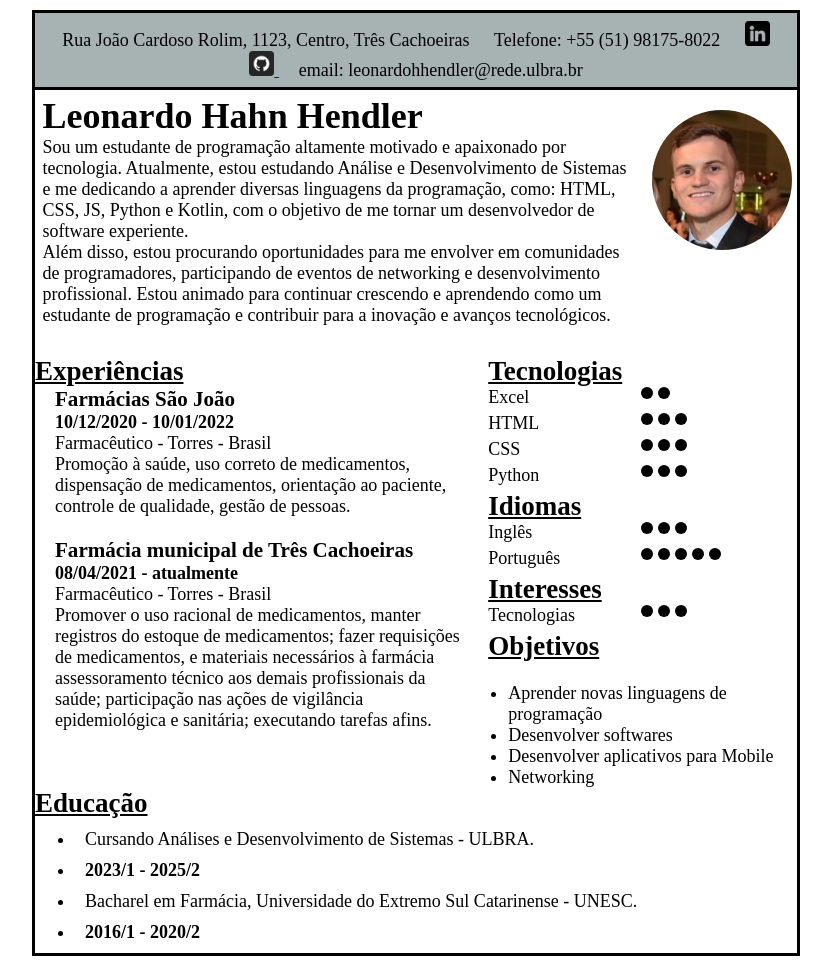
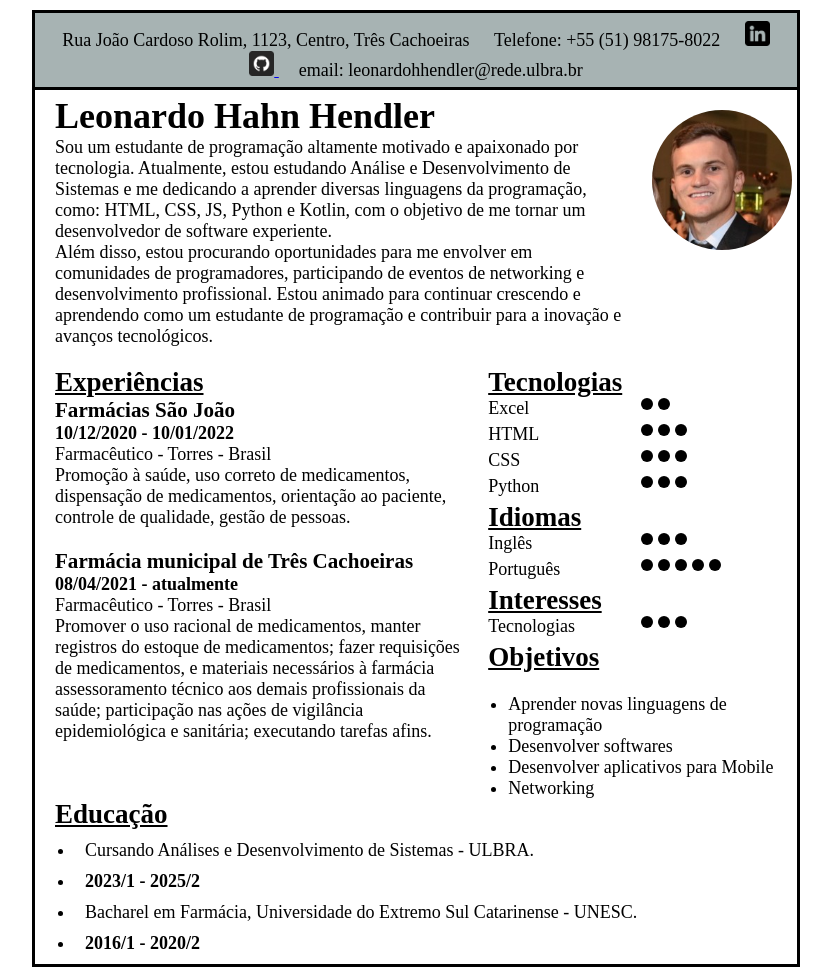
Before and after one commit to leonardohendler/ADS-Ulbra, a PHP site: page /aula4.html in a window 1280 px wide. Shown: the whole page, without its empty margins (224-1055 px from the left). Run offline with PHP 8.4, Linux system fonts and the light colour scheme.

Commit message:
Update style.css

```diff
--- a/Matérias/Introdução Web/AULA 4/style.css
+++ b/Matérias/Introdução Web/AULA 4/style.css
@@ -54,7 +54,7 @@ padrão do css, sempre usar para fazer o site.
     padding-right: 15px;
     margin-top: 5px;
     text-align:start;
-    padding-left: 1%;
+    padding-left: 20px;
 
 }
 
@@ -77,14 +77,15 @@ padrão do css, sempre usar para fazer o site.
     float: left;
     height: auto;
     padding-top: 20px;
-}
 
-.experiencias h3{
-    padding-left: 20px;
 }
 
 .experiencias h2{
     text-decoration: underline;
+    padding-left: 20px;
+}
+.experiencias h3{
+    padding-left: 20px;
 }
 
 .experiencias p {
@@ -129,7 +130,9 @@ padrão do css, sempre usar para fazer o site.
 .educacao h2{
     text-decoration: underline;
     padding-bottom: 10px;
-    text-align: justify;
+    padding-left: 20px;
+
+
 }
 
 .educacao li {
```
